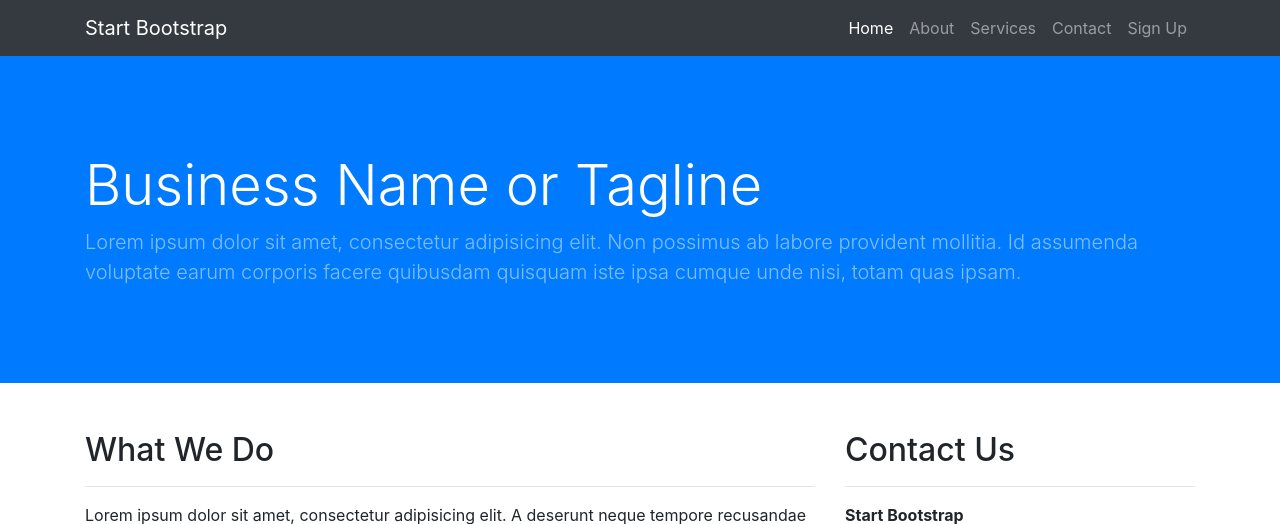
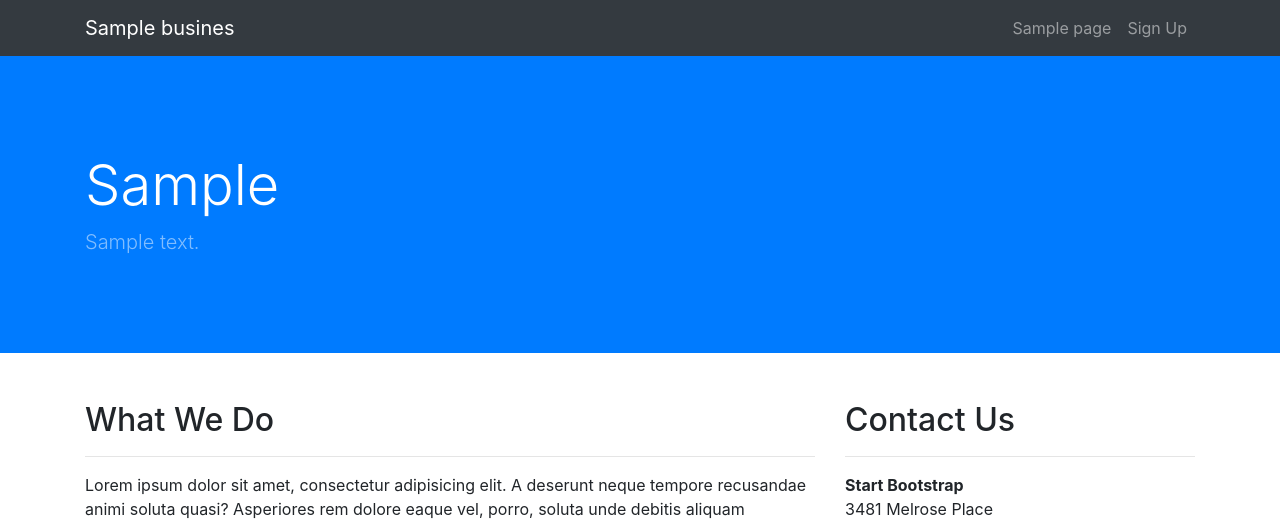
Before and after one commit to essanpupil/asyncteam, a Django app: page / in a window 1280 px wide. Shown: the top 524 px of the page. Run offline with Django 3.2, Linux system fonts and the light colour scheme; tables that the repository leaves empty hold one stand-in row (values such as "Sample post"); grey boxes labelled with a size stand in for pictures from a placeholder-image service; some libraries are stand-ins or nearby versions.

Commit message:
Configure company page

```diff
--- a/asyncteam/urls.py
+++ b/asyncteam/urls.py
@@ -1,14 +1,11 @@
 from django.contrib import admin
 from django.urls import path, include
 from django.views.generic import RedirectView
-
-from company import views as company_views
-
 
 urlpatterns = [
     path('admin/', admin.site.urls),
     path('favicon.ico', RedirectView.as_view(url='/static/company/favicon/favicon.ico')),
     path('accounts/', include('allauth.urls')),
     path('timeline/', include('timeline.urls')),
-    path('', company_views.home, name='home'),
+    path('', include('company.urls')),
 ]
--- a/company/admin.py
+++ b/company/admin.py
@@ -4,4 +4,10 @@ from .models import Business, Card, Page
 
 admin.site.register(Business)
 admin.site.register(Card)
+
+
+class PageAdmin(admin.ModelAdmin):
+    prepopulated_fields = {"slug": ("name",)}
+
+
 admin.site.register(Page)
--- a/company/models.py
+++ b/company/models.py
@@ -5,6 +5,7 @@ class Business(models.Model):
     name = models.CharField(max_length=255)
     tagline = models.CharField(max_length=255)
     description = models.TextField()
+    long_description = models.TextField()
 
     def __str__(self):
         return self.name
@@ -13,6 +14,7 @@ class Business(models.Model):
 class Card(models.Model):
     business = models.ForeignKey(Business, on_delete=models.CASCADE)
     name = models.CharField(max_length=128)
+    html_code = models.TextField()
 
     def __str__(self):
         return self.name
@@ -21,6 +23,8 @@ class Card(models.Model):
 class Page(models.Model):
     business = models.ForeignKey(Business, on_delete=models.CASCADE)
     name = models.CharField(max_length=255)
+    slug = models.SlugField()
+    html_code = models.TextField()
 
     def __str__(self):
         return self.name
--- a/company/templates/company/home.html
+++ b/company/templates/company/home.html
@@ -9,13 +9,13 @@
   <meta name="description" content="">
   <meta name="author" content="">
 
-  <title>Welcome to AsyncTeam</title>
-  <link rel="shortcut icon" type="image/png" href="{% static 'timeline/favicon/favicon.ico' %}" />
+  <title>Welcome to {{ business.name }}</title>
+  <link rel="shortcut icon" type="image/png" href="{% static 'company/favicon/favicon.ico' %}" />
 
   <!-- Bootstrap core CSS -->
   <link rel="stylesheet" href="https://stackpath.bootstrapcdn.com/bootstrap/4.3.1/css/bootstrap.min.css" integrity="sha384-ggOyR0iXCbMQv3Xipma34MD+dH/1fQ784/j6cY/iJTQUOhcWr7x9JvoRxT2MZw1T" crossorigin="anonymous">
   <!-- Custom styles for this template -->
-  <link href="{% static 'timeline/css/business-frontpage.css' %}" rel="stylesheet">
+  <link href="{% static 'company/css/business-frontpage.css' %}" rel="stylesheet">
 
 </head>
 
@@ -24,26 +24,17 @@
   <!-- Navigation -->
   <nav class="navbar navbar-expand-lg navbar-dark bg-dark fixed-top">
     <div class="container">
-      <a class="navbar-brand" href="#">Start Bootstrap</a>
+      <a class="navbar-brand" href="{% url 'company:home' %}">{{ business.name }}</a>
       <button class="navbar-toggler" type="button" data-toggle="collapse" data-target="#navbarResponsive" aria-controls="navbarResponsive" aria-expanded="false" aria-label="Toggle navigation">
         <span class="navbar-toggler-icon"></span>
       </button>
       <div class="collapse navbar-collapse" id="navbarResponsive">
         <ul class="navbar-nav ml-auto">
-          <li class="nav-item active">
-            <a class="nav-link" href="#">Home
-              <span class="sr-only">(current)</span>
-            </a>
+          {% for page in business.page_set.all %}
+          <li class="nav-item">
+            <a class="nav-link" href="{{ page.name|slugify }}">{{ page.name }}</a>
           </li>
-          <li class="nav-item">
-            <a class="nav-link" href="#">About</a>
-          </li>
-          <li class="nav-item">
-            <a class="nav-link" href="#">Services</a>
-          </li>
-          <li class="nav-item">
-            <a class="nav-link" href="#">Contact</a>
-          </li>
+          {% endfor %}
           <li class="nav-item">
             <a class="nav-link" href="{% url 'account_signup' %}">Sign Up</a>
           </li>
@@ -57,8 +48,8 @@
     <div class="container h-100">
       <div class="row h-100 align-items-center">
         <div class="col-lg-12">
-          <h1 class="display-4 text-white mt-5 mb-2">Business Name or Tagline</h1>
-          <p class="lead mb-5 text-white-50">Lorem ipsum dolor sit amet, consectetur adipisicing elit. Non possimus ab labore provident mollitia. Id assumenda voluptate earum corporis facere quibusdam quisquam iste ipsa cumque unde nisi, totam quas ipsam.</p>
+          <h1 class="display-4 text-white mt-5 mb-2">{{ business.tagline }}</h1>
+          <p class="lead mb-5 text-white-50">{{ business.description }}</p>
         </div>
       </div>
     </div>
--- /dev/null
+++ b/company/urls.py
@@ -0,0 +1,10 @@
+from django.urls import path
+
+from company import views
+
+
+app_name = 'company'
+urlpatterns = [
+    path('', views.home, name='home'),
+    path('<slug:slug>', views.PageView.as_view(), name='page')
+]
--- a/company/views.py
+++ b/company/views.py
@@ -1,5 +1,13 @@
 from django.shortcuts import render
+from django.views.generic import DetailView
+
+from company.models import Business, Page
 
 
 def home(request):
-    return render(request, 'company/home.html')
+    business = Business.objects.first()
+    return render(request, 'company/home.html', {'business': business})
+
+
+class PageView(DetailView):
+    model = Page
```
Also changed, not shown: company/templates/company/page_detail.html (added, +78 -0 lines), company/migrations/0003_page_slug.py (added), company/migrations/0004_auto_20190804_0109.py (added).
